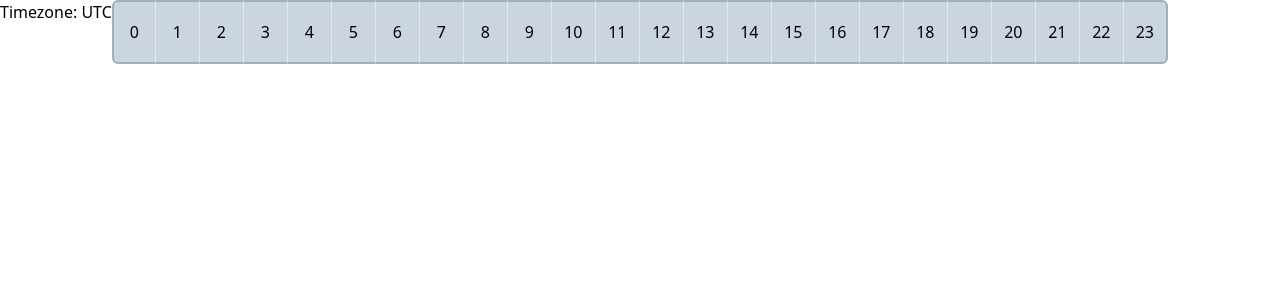
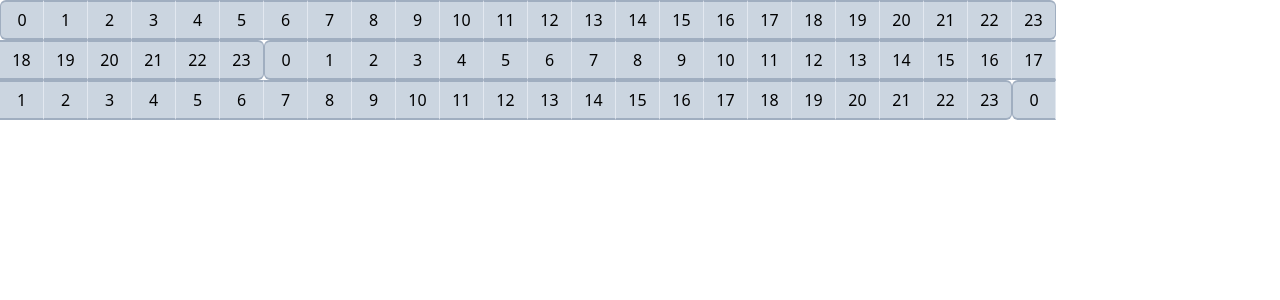
Before and after one commit to qtdzz/timeboard, a Next.js app: page / in a window 1280 px wide. Shown: the top 300 px of the page. Built offline with nearby package versions, Linux system fonts and the light colour scheme.

Commit message:
Add momentjs

```diff
--- a/package.json
+++ b/package.json
@@ -14,6 +14,8 @@
     "prepare": "husky install"
   },
   "dependencies": {
+    "moment": "^2.29.1",
+    "moment-timezone": "^0.5.33",
     "next": "^11.1.2",
     "next-seo": "^4.26.0",
     "react": "^17.0.2",
--- /dev/null
+++ b/src/components/timeboard/TimeBoard.tsx
@@ -0,0 +1,47 @@
+import React from 'react';
+
+import moment from 'moment-timezone';
+
+import Timeline from '../timeline/Timeline';
+
+type TimeBoardProps = {
+  selectedDate: string;
+  timeZones: string[];
+};
+const TimeBoard = (props: TimeBoardProps) => {
+  const baseTimeZone = props.timeZones[0] ?? 'UTC';
+  const baseDateMoment = moment.tz(
+    props.selectedDate,
+    props.timeZones[0] ?? 'UTC'
+  );
+  const baseTimeline = (
+    <Timeline
+      timeZone={baseTimeZone}
+      startDateTime={baseDateMoment.format()}
+    ></Timeline>
+  );
+  const otherTimelines: JSX.Element[] = [];
+  props.timeZones
+    .filter((a) => a !== baseTimeZone)
+    .forEach((timeZone) => {
+      console.log(
+        `timeline for ${timeZone}`,
+        baseDateMoment.clone().tz(timeZone).format()
+      );
+      otherTimelines.push(
+        <Timeline
+          key={timeZone}
+          timeZone={timeZone}
+          startDateTime={baseDateMoment.clone().tz(timeZone).format()}
+        ></Timeline>
+      );
+    });
+  return (
+    <div>
+      {baseTimeline}
+      {otherTimelines}
+    </div>
+  );
+};
+
+export default TimeBoard;
--- a/src/components/timeline/Timeline.tsx
+++ b/src/components/timeline/Timeline.tsx
@@ -1,31 +1,31 @@
 import React from 'react';
+
+import moment from 'moment-timezone';
 
 import TimeSlot from '../timeslot/TimeSlot';
 import styles from './Timeline.module.css';
 
 type TimelineProps = {
-  timezone: string;
-  isBased: boolean;
+  startDateTime: string;
+  timeZone: string;
 };
 const Timeline = (props: TimelineProps) => {
+  const currentDate = moment.tz(props.startDateTime, props.timeZone);
   const timeslots = [];
   // eslint-disable-next-line no-plusplus
   for (let index = 0; index < 24; index++) {
+    const hour = currentDate.hour();
     timeslots.push(
       <TimeSlot
         key={index}
-        value={index.toString()}
-        isStart={index === 0}
-        isEnd={index === 23}
+        value={currentDate.format('H')}
+        isStart={hour === 0}
+        isEnd={hour === 23}
       ></TimeSlot>
     );
+    currentDate.add(1, 'hour');
   }
-  return (
-    <div className={styles.timeline}>
-      Timezone: {props.timezone}
-      {timeslots}
-    </div>
-  );
+  return <div className={styles.timeline}>{timeslots}</div>;
 };
 
 export default Timeline;
--- a/src/components/timeslot/TimeSlot.module.css
+++ b/src/components/timeslot/TimeSlot.module.css
@@ -1,5 +1,5 @@
 .timeslot {
-  @apply h-16;
+  @apply h-10;
   @apply bg-gray-400;
   @apply w-11;
   @apply font-sans;
@@ -17,11 +17,11 @@
 .start {
   @apply rounded-tl-md;
   @apply rounded-bl-md;
-  @apply border-l-2;
+  @apply border-l;
   @apply border-l-gray-500;
 }
 .end {
-  @apply border-r-2;
+  @apply border-r;
   @apply border-gray-500;
   @apply rounded-tr-md;
   @apply rounded-br-md;
@@ -29,3 +29,6 @@
  .timeslot:hover {
    @apply bg-blue-300;
  }
+ .parent {
+   @apply flex;
+ }
--- a/src/pages/index.tsx
+++ b/src/pages/index.tsx
@@ -1,7 +1,17 @@
-import Timeline from '../components/timeline/Timeline';
+import TimeBoard from '../components/timeboard/TimeBoard';
 
 const Index = () => {
-  return <Timeline timezone={'UTC'} isBased={true}></Timeline>;
+  const baseDate = '2021-09-12T00:00:00';
+  const timeZones = [
+    'Europe/Luxembourg',
+    'America/New_York',
+    'Europe/Helsinki',
+  ];
+  return (
+    <div>
+      <TimeBoard selectedDate={baseDate} timeZones={timeZones}></TimeBoard>
+    </div>
+  );
 };
 
 export default Index;
```
Also changed, not shown: 1 other file (tests, documents, lock files or other folders).
